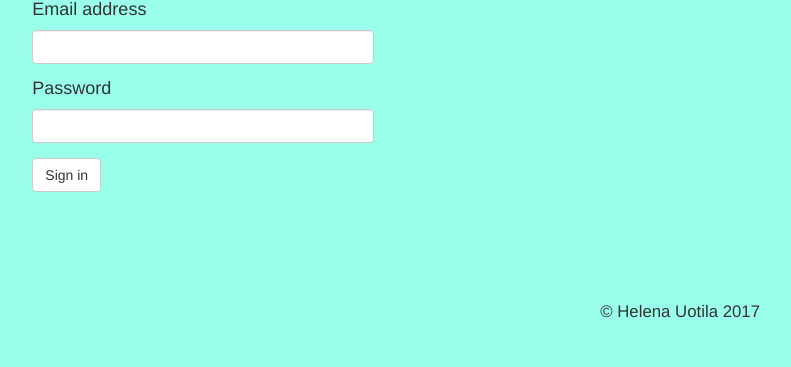
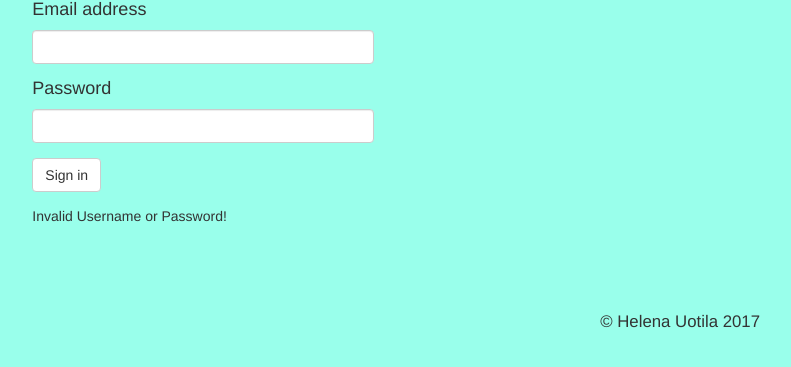
Before and after one commit to helenau1/astma_app, a PHP site: page /index.php in a window 1280 px wide. Shown: the part 239-606 px from the top of the page, without its empty margins (437-1228 px from the left). Run offline with PHP 8.4, Linux system fonts and the light colour scheme; some libraries are stand-ins or nearby versions.

Commit message:
Sign in page with error handling

```diff
--- a/signin.php
+++ b/signin.php
@@ -1,50 +1,38 @@
 <?php
+session_start();
 require_once('dbinfo.php');
 
-  // Start a session
-  session_start();
-
 // Clear the error message
-  $error_msg = "";
-
+$message = "";
+// start connection with the database
+$databaseconnection = mysqli_connect(DB_HOST, DB_USER, DB_PASSWORD, DB_NAME);
 // If the user isn't logged in, try to log him/her in
 if (!isset($_SESSION['userId']))
 {
-    if (isset($_POST['sign-in'])) {
-      // Connect to the database
-      $dbc = mysqli_connect(DB_HOST, DB_USER, DB_PASSWORD, DB_NAME);
+if(!empty($_POST["sign-in"])) {
 
 	// Getting the data the user has entered
-      $email = mysqli_real_escape_string($dbc, trim($_POST['email']));
-      $password = mysqli_real_escape_string($dbc, trim($_POST['password']));
-
-      if (!empty($email) && !empty($password)) {
+	$email = mysqli_real_escape_string($databaseconnection, trim($_POST['email']));
+	$password = mysqli_real_escape_string($databaseconnection, trim($_POST['password']));
 	// Getting the userId from the database
-        $query = "SELECT userId FROM user WHERE email = '$email' AND password = SHA('$password')";
-        $data = mysqli_query($dbc, $query);
-
+	$query = "SELECT userId, password FROM user WHERE email = '$email'";
+	$data = mysqli_query($databaseconnection, $query);
 	if (mysqli_num_rows($data) == 1) {
 		// Setting the userid session variable. Set the cookies. Redirect to the home page
 		$row = mysqli_fetch_array($data);
+		//checking the password
+		password_verify($password==$row['password']);
+
 
 		$_SESSION['userId'] = $row['userId'];
-
-
 		setcookie('userId', $row['userId'], time() + (60 * 60 * 24 * 30));    // expires in 30 days
 
 		// Getting the URL of the app's home page
 		$home_url = 'http://' . $_SERVER['HTTP_HOST'] . dirname($_SERVER['PHP_SELF']) . '/index.php';
 		header('Location: ' . $home_url);
 		}
-        else {
-          // The username or password are incorrect so set an error message
-          $error_msg = 'Sorry, the email address or password you entered is not correct. Try again!';
-        }
-      }
-      else {
-        // The username/password weren't entered so set an error message
-        $error_msg = 'Something is missing! Enter your email address and password to sign in.';
-      }
+	} else {
+	$message = "Invalid Username or Password!";
 	}
 }
 ?>
@@ -91,10 +79,7 @@ It allows you to monitor your sports activities and emergency medication use.
   	<input type="submit" name="sign-in" value="Sign in" class="btn btn-default">
 	</form>
 
-	<?php
-  // If the session data is empty, show any error message and the log-in form; otherwise confirm the log-in
-  if (empty($_SESSION['userId'])) {
-    echo '<p class="text-danger">' . $error_msg . '</p>'; }?>
+<div class="error-message"><?php if(isset($message)) { echo $message; } ?></div>
 	</div>
 	<div class="col-lg-4 col-md-4 col-sm-4 hidden-xs"> <!-- styling for different screen sizes-->
 	</div>
```
Lines whose indentation alone changed are shown as unchanged.
